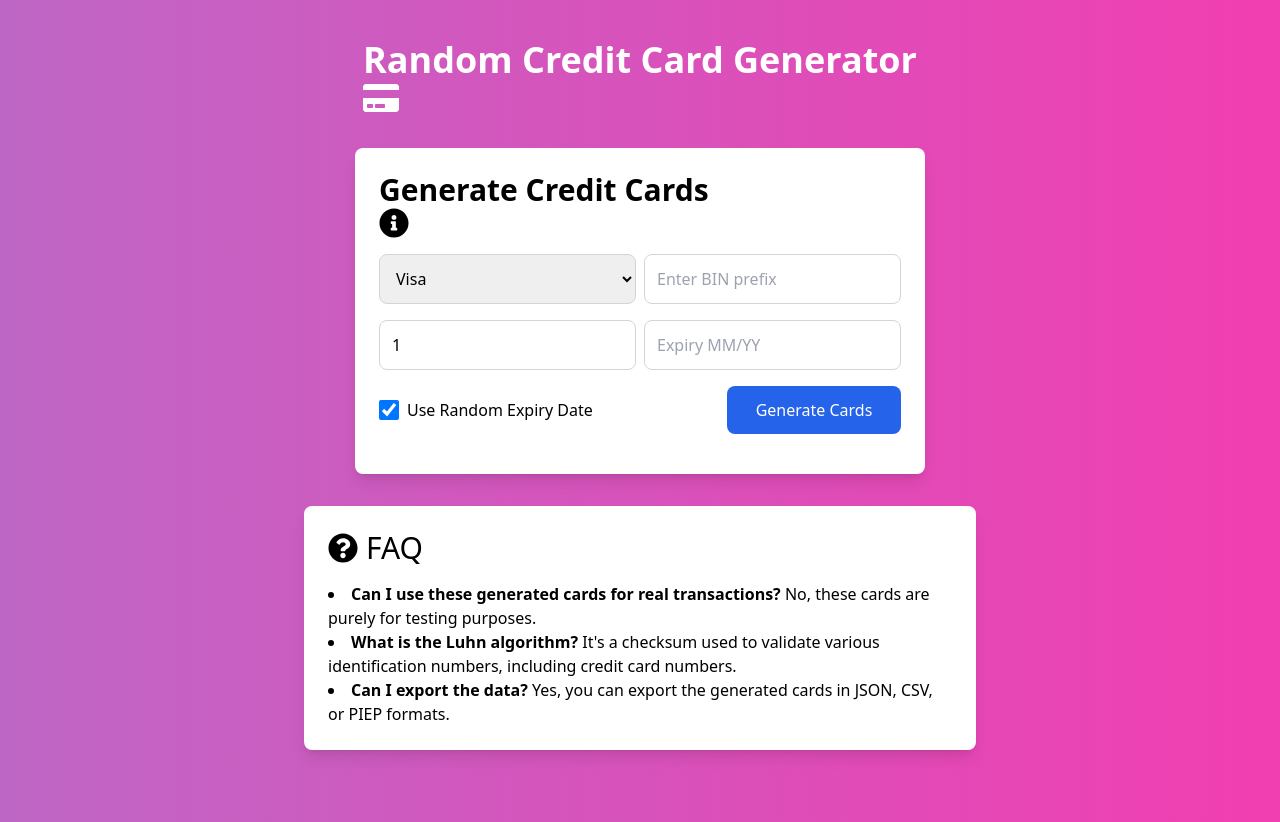
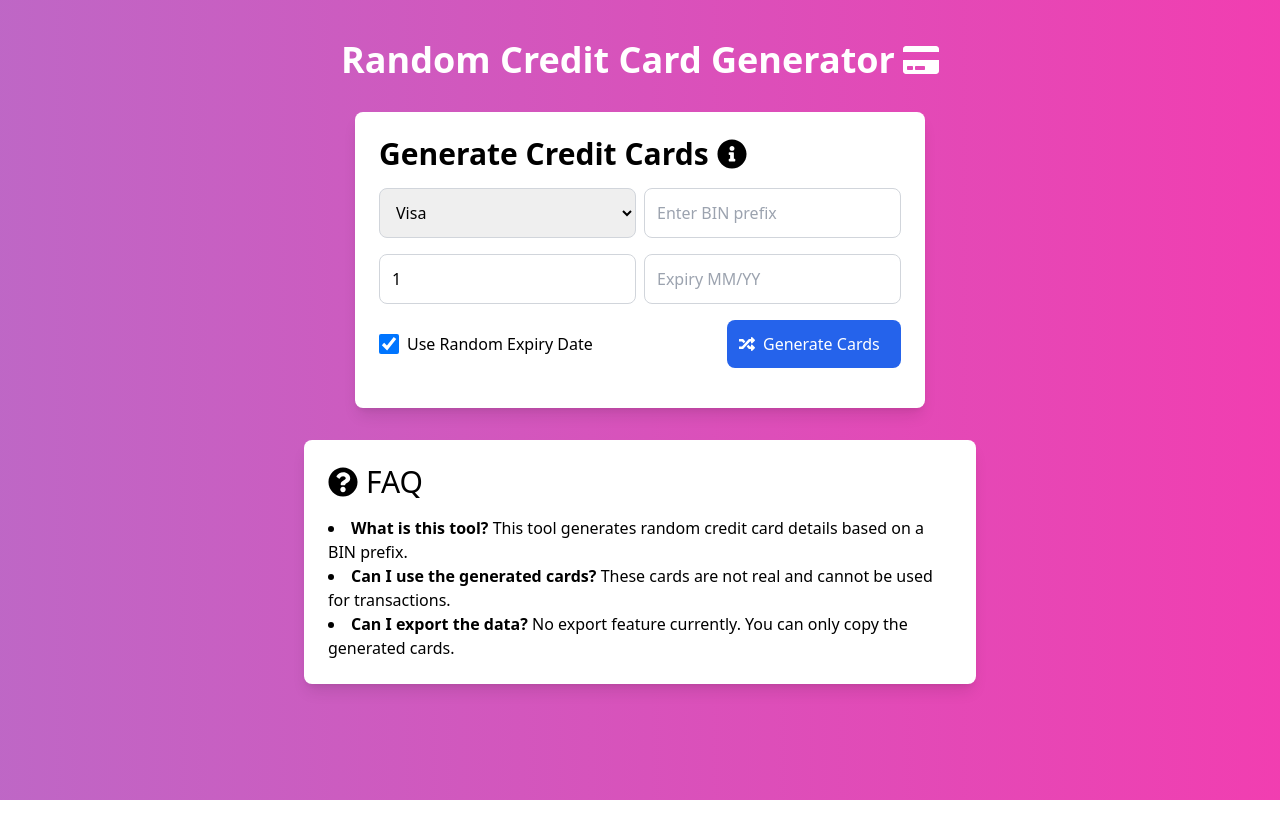
Before and after one commit to mosaphir/nextshop, a Next.js app: page / in a window 1280 px wide. After the commit the page ends 800 px from the top, so only its background shows below. Built offline with nearby package versions, Linux system fonts and the light colour scheme.

Commit message:
Update page.tsx

```diff
--- a/app/page.tsx
+++ b/app/page.tsx
@@ -1,7 +1,7 @@
 "use client";
 
 import { useState } from "react";
-import { FaCreditCard, FaQuestionCircle, FaClipboard, FaInfoCircle } from "react-icons/fa"; // Add FaInfoCircle here
+import { FaCreditCard, FaClipboard, FaQuestionCircle, FaInfoCircle, FaCheckCircle, FaTimesCircle, FaRandom } from "react-icons/fa";
 
 // Function to generate random integer in a given range
 const getRandomInt = (min: number, max: number): number =>
@@ -112,19 +112,6 @@ const Home = () => {
     setCardDetails(generatedCards);
   };
 
-  // Handle export functionality
-  const handleExport = () => {
-    if (cardDetails.length > 0) {
-      const formattedData = cardDetails.join("\n");
-      const blob = new Blob([formattedData], { type: "text/plain" });
-      const url = URL.createObjectURL(blob);
-      const link = document.createElement("a");
-      link.href = url;
-      link.download = `credit_card_details.json`; // Default to JSON export
-      link.click();
-    }
-  };
-
   // Copy all cards to clipboard
   const handleCopyAll = () => {
     if (cardDetails.length > 0) {
@@ -135,11 +122,11 @@ const Home = () => {
 
   return (
     <div className="bg-gradient-to-r from-pink-500 via-blue-500 to-teal-500 animate-background min-h-screen flex flex-col items-center text-white py-10">
-      <h1 className="text-4xl font-bold mb-8">Random Credit Card Generator <FaCreditCard /></h1>
+      <h1 className="text-4xl font-bold mb-8 flex items-center gap-2">Random Credit Card Generator <FaCreditCard /></h1>
 
       {/* Card Generation UI */}
       <div className="max-w-2xl mx-auto bg-white text-black p-6 rounded-lg shadow-lg mb-8">
-        <h2 className="text-3xl font-bold mb-4">Generate Credit Cards <FaInfoCircle /></h2>
+        <h2 className="text-3xl font-bold mb-4 flex items-center gap-2">Generate Credit Cards <FaInfoCircle /></h2>
         <div className="flex gap-2 mb-4">
           <select
             value={cardType}
@@ -178,21 +165,21 @@ const Home = () => {
           />
         </div>
 
-        <div className="flex justify-between mb-4">
+        <div className="flex justify-between mb-4 items-center">
           <label className="flex items-center gap-2">
             <input
               type="checkbox"
               checked={useRandomExpiry}
               onChange={() => setUseRandomExpiry(!useRandomExpiry)}
-              className="h-5 w-5"
+              className="h-5 w-5 text-blue-500"
             />
             Use Random Expiry Date
           </label>
           <button
             onClick={handleGenerate}
-            className="p-3 bg-blue-600 text-white rounded-lg w-1/3 hover:bg-blue-700 transition"
+            className="p-3 bg-blue-600 text-white rounded-lg w-1/3 hover:bg-blue-700 transition flex items-center gap-2"
           >
-            Generate Cards
+            <FaRandom /> Generate Cards
           </button>
         </div>
       </div>
@@ -200,7 +187,7 @@ const Home = () => {
       {/* Generated Cards */}
       {cardDetails.length > 0 && (
         <div className="max-w-2xl mx-auto bg-white text-black p-6 rounded-lg shadow-lg mb-8">
-          <h2 className="text-3xl font-bold mb-4">Generated Cards</h2>
+          <h2 className="text-3xl font-bold mb-4">Generated Cards <FaCheckCircle /></h2>
           <textarea
             value={cardDetails.join("\n")}
             readOnly
@@ -210,14 +197,8 @@ const Home = () => {
 
           <div className="mb-8">
             <button
-              onClick={handleExport}
-              className="p-3 bg-green-600 text-white rounded-lg hover:bg-green-700 transition"
-            >
-              Export to JSON
-            </button>
-            <button
               onClick={handleCopyAll}
-              className="ml-4 p-3 bg-yellow-500 text-white rounded-lg hover:bg-yellow-600 transition"
+              className="p-3 bg-yellow-500 text-white rounded-lg hover:bg-yellow-600 transition flex items-center gap-2"
             >
               <FaClipboard /> Copy All
             </button>
@@ -229,9 +210,9 @@ const Home = () => {
       <div className="max-w-2xl mx-auto bg-white text-black p-6 rounded-lg shadow-lg mb-8">
         <h2 className="text-3xl flex items-center gap-2"><FaQuestionCircle /> FAQ</h2>
         <ul className="list-inside list-disc mt-4">
-          <li><strong>Can I use these generated cards for real transactions?</strong> No, these cards are purely for testing purposes.</li>
-          <li><strong>What is the Luhn algorithm?</strong> It's a checksum used to validate various identification numbers, including credit card numbers.</li>
-          <li><strong>Can I export the data?</strong> Yes, you can export the generated cards in JSON, CSV, or PIEP formats.</li>
+          <li><strong>What is this tool?</strong> This tool generates random credit card details based on a BIN prefix.</li>
+          <li><strong>Can I use the generated cards?</strong> These cards are not real and cannot be used for transactions.</li>
+          <li><strong>Can I export the data?</strong> No export feature currently. You can only copy the generated cards.</li>
         </ul>
       </div>
     </div>
```
